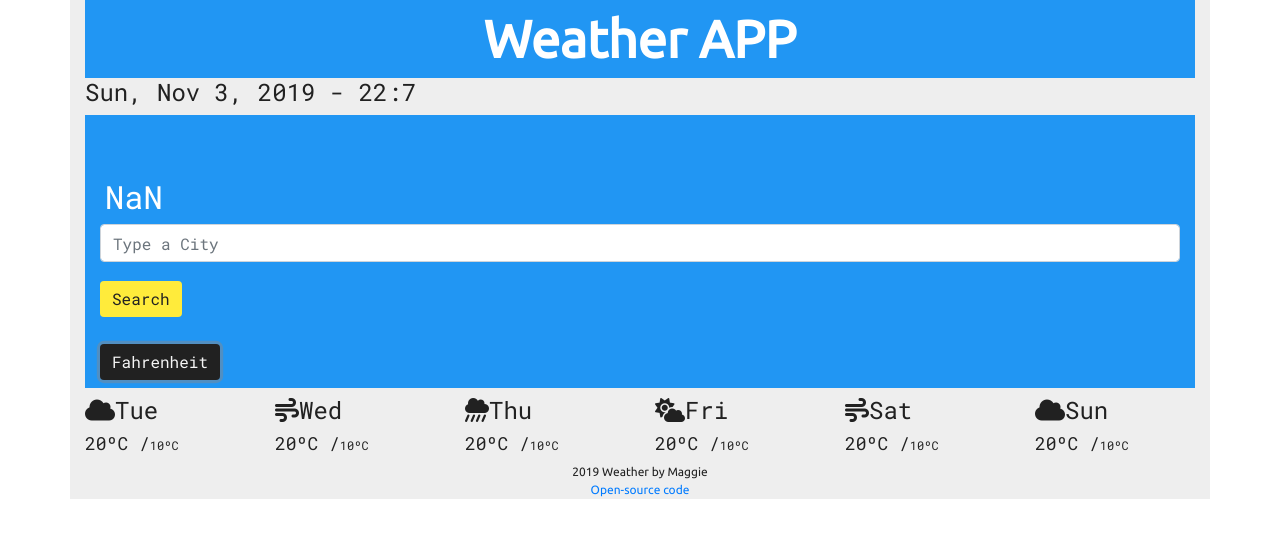
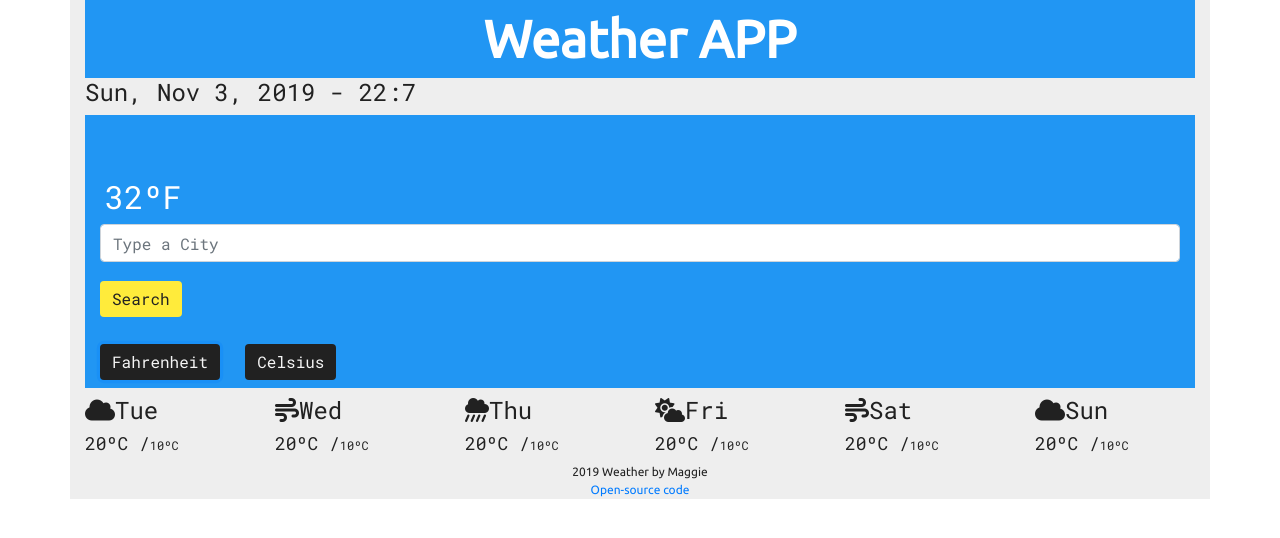
Before and after one commit to margaridamedinacosta/project, a plain HTML site: page index.html in a window 1280 px wide. Both pictures are taken after a click on the button "Fahrenheit". Drawn offline with nearby package versions, Linux system fonts and the light colour scheme.

Commit message:
Fix NaN and add celsius button

```diff
--- a/index.html
+++ b/index.html
@@ -52,8 +52,11 @@
                 />
                 <button type="submit" class="btn btn-primary">Search</button>
               </form>
-              <button type="button" class="btn btn-secondary">
+              <button type="button" class="btn btn-secondary-f">
                 Fahrenheit
+              </button>
+              <button type="button" class="btn btn-secondary-c">
+                Celsius
               </button>
 
               <h5 id="searching-value"></h5>
--- a/src/index.js
+++ b/src/index.js
@@ -9,6 +9,7 @@ function displayTemperature(response) {
     `http://openweathermap.org/img/wn/${response.data.weather[0].icon}@2x.png`
   );
   weatherIcon.setAttribute("alt", response.data.weather[0].description);
+  celsiusTemperature = response.data.main.temp;
 }
 function search(event) {
   event.preventDefault();
@@ -24,8 +25,13 @@ function search(event) {
 
 function displayFahrenheitTemperature(event) {
   let temperature = document.querySelector("#temperature");
-  let fahrenheitTemperature = (temperature * 9) / 5 + 32;
-  temperature.innerHTML = Math.round(fahrenheitTemperature);
+  let fahrenheitTemperature = (celsiusTemperature * 9) / 5 + 32;
+  temperature.innerHTML = `${Math.round(fahrenheitTemperature)}ºF`;
+}
+
+function displayCelsiusTemperature(event) {
+  let temperature = document.querySelector("#temperature");
+  temperature.innerHTML = `${Math.round(celsiusTemperature)}ºC`;
 }
 
 let now = new Date();
@@ -54,8 +60,13 @@ let hours = now.getHours();
 let minutes = now.getMinutes();
 currentDateTime.innerHTML = `${days}, ${months} ${date}, ${year} - ${hours}:${minutes}`;
 
+let celsiusTemperature = null;
+
 let form = document.querySelector("#search-form");
 form.addEventListener("submit", search);
 
-let fahrenheitButton = document.querySelector(".btn-secondary");
+let fahrenheitButton = document.querySelector(".btn-secondary-f");
 fahrenheitButton.addEventListener("click", displayFahrenheitTemperature);
+
+let celsiusButton = document.querySelector(".btn-secondary-c");
+celsiusButton.addEventListener("click", displayCelsiusTemperature);
--- a/src/styles.css
+++ b/src/styles.css
@@ -65,7 +65,12 @@ footer {
   border: #ffeb3b;
 }
 
-.btn-secondary {
+.btn-secondary-f {
+  background-color: #212121;
+  color: whitesmoke;
+  border: #212121;
+}
+.btn-secondary-c {
   background-color: #212121;
   color: whitesmoke;
   border: #212121;
```
